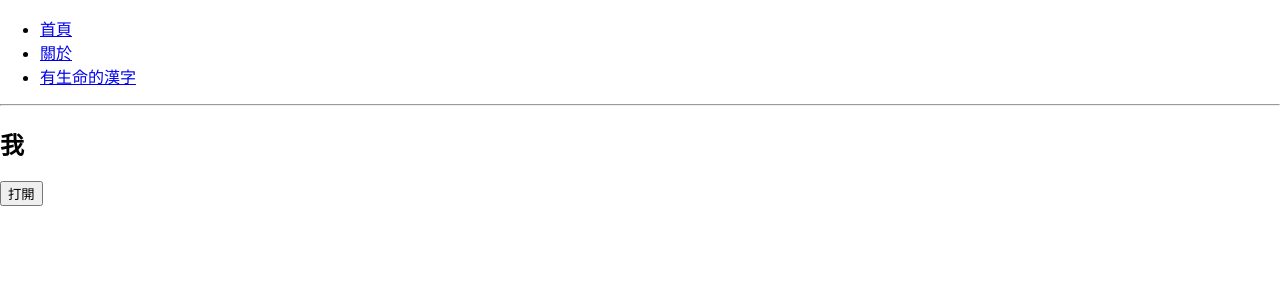
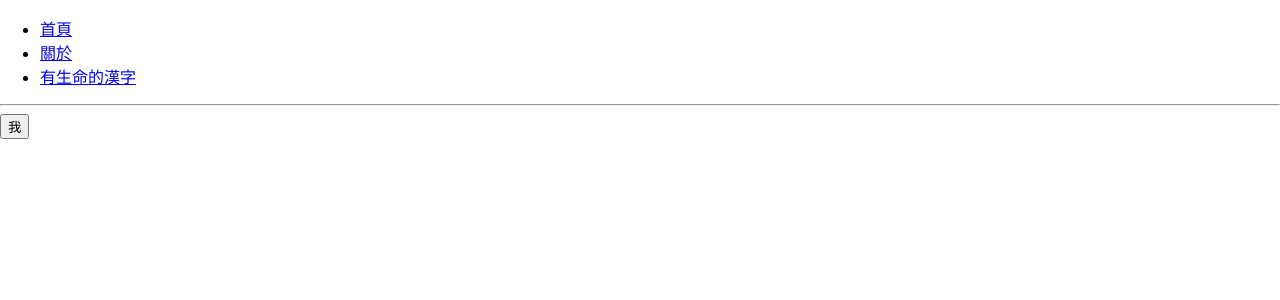
Before and after one commit to ti55987/breathing-hanzi, a React (Create React App) app in the folder app/: page /dashboard in a window 1280 px wide. Shown: the top 300 px of the page. Built offline with nearby package versions, Linux system fonts and the light colour scheme.

Commit message:
add component

```diff
--- a/app/package.json
+++ b/app/package.json
@@ -11,6 +11,7 @@
     "@types/react": "^17.0.3",
     "@types/react-dom": "^17.0.3",
     "hanzi-writer": "^3.1.0",
+    "prop-types": "^15.7.2",
     "react": "^17.0.2",
     "react-dom": "^17.0.2",
     "react-router-dom": "^5.2.0",
--- a/app/src/App.tsx
+++ b/app/src/App.tsx
@@ -1,7 +1,7 @@
 import React from "react";
 import "./App.css";
 import { BrowserRouter as Router, Switch, Route, Link } from "react-router-dom";
-import HanziWriter from "hanzi-writer";
+import WordPresenter from "./components/word_presenter";
 
 function AppRouter() {
   return (
@@ -36,7 +36,7 @@ function AppRouter() {
             <About />
           </Route>
           <Route path="/dashboard">
-            <Dashboard />
+            <WordPresenter word="我" />
           </Route>
         </Switch>
       </div>
@@ -63,24 +63,6 @@ function About() {
   );
 }
 
-function Dashboard() {
-  return (
-    <div id="character-target-div">
-      <h2>我</h2>
-      <button onClick={presentWord}>打開</button>
-    </div>
-  );
-}
-
-function presentWord() {
-  var writer = HanziWriter.create("character-target-div", "我", {
-    width: 100,
-    height: 100,
-    padding: 5
-  });
-  writer.loopCharacterAnimation();
-}
-
 function App() {
   return <AppRouter />;
 }
--- /dev/null
+++ b/app/src/components/word_presenter.tsx
@@ -0,0 +1,57 @@
+import React from "react";
+import PropTypes from "prop-types";
+import HanziWriter from "hanzi-writer";
+
+interface WordPresenterProps {
+  word: string;
+}
+
+type WordPresenterState = { isOpen: boolean };
+
+class WordPresenter extends React.Component<
+  WordPresenterProps,
+  WordPresenterState
+> {
+  constructor(props: any) {
+    super(props);
+
+    this.state = {
+      isOpen: false
+    };
+  }
+
+  handleClick(word: string) {
+    const writer = HanziWriter.create("character-target-div", word, {
+      width: 100,
+      height: 100,
+      padding: 5
+    });
+    writer.loopCharacterAnimation();
+    this.setState({ isOpen: true });
+  }
+
+  render() {
+    const { word } = this.props;
+
+    return (
+      <div id="character-target-div">
+        <button
+          disabled={this.state.isOpen}
+          onClick={() => {
+            this.handleClick(word);
+          }}
+        >
+          {word}
+        </button>
+      </div>
+    );
+  }
+
+  static defaultProps = { word: "" };
+}
+//
+// WordPresenter.propTypes = {
+//   word: PropTypes.string.isRequired
+// };
+
+export default WordPresenter;
```
